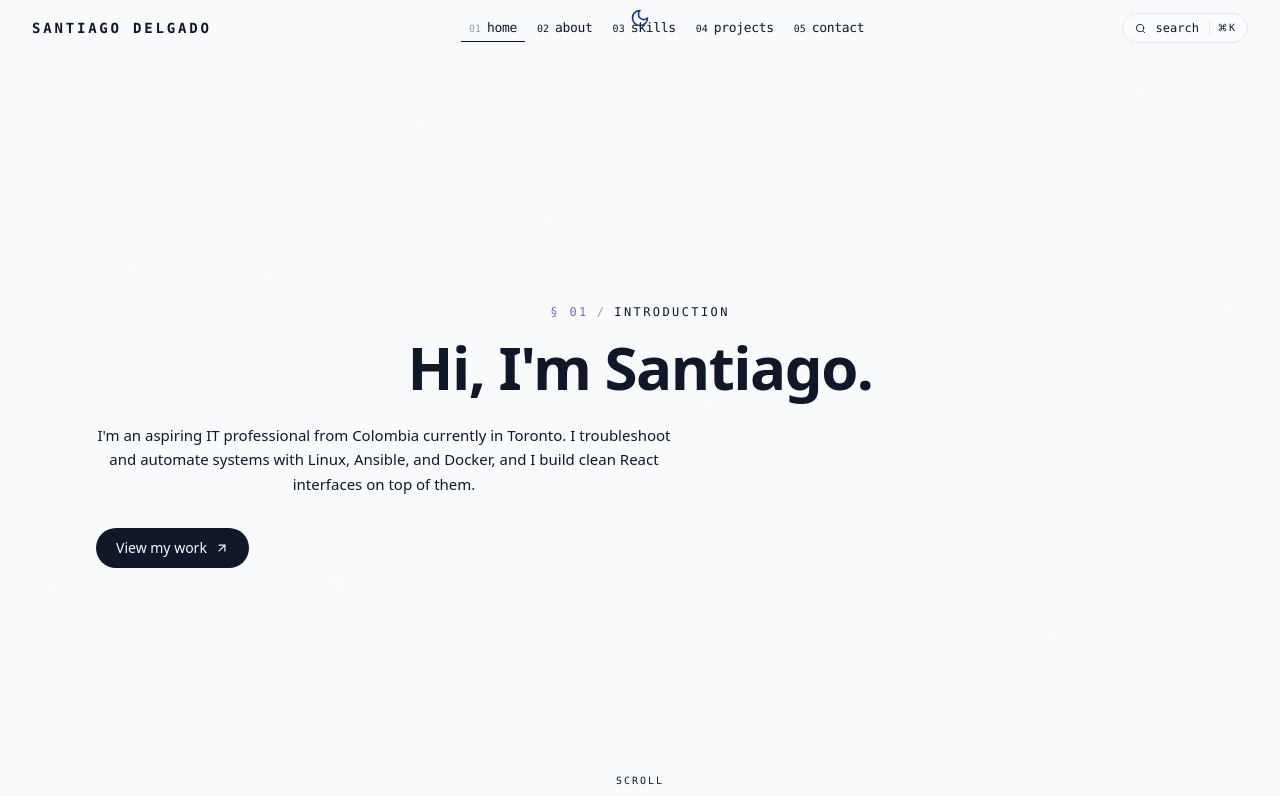
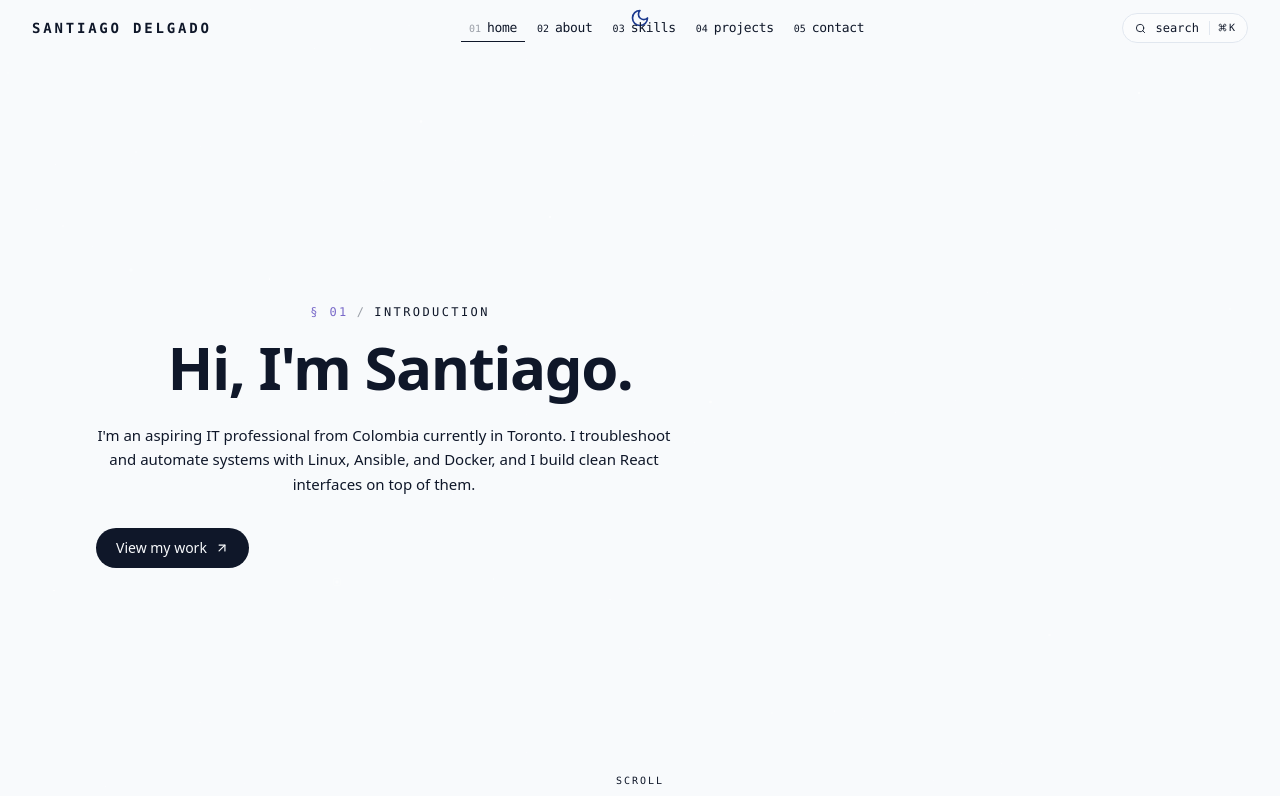
Before and after one commit to Santi2307/santi-portafolio, a React (Vite) app: page / in a window 1280 px wide. Shown: the top 796 px of the page. Built offline with nearby package versions, Linux system fonts and the light colour scheme.

Commit message:
remove avatar

```diff
--- a/src/components/HeroSection.jsx
+++ b/src/components/HeroSection.jsx
@@ -27,7 +27,7 @@ export const HeroSection = () => {
 
 
           {/* ─── RIGHT — Text content ─── */}
-          <div className="order-2 lg:col-span-12 lg:order-2">
+          <div className="order-2 lg:col-span-7 lg:order-2">
 
             {/* Section index — same pattern as About/Skills/Projects/Contact */}
             <motion.p
```
